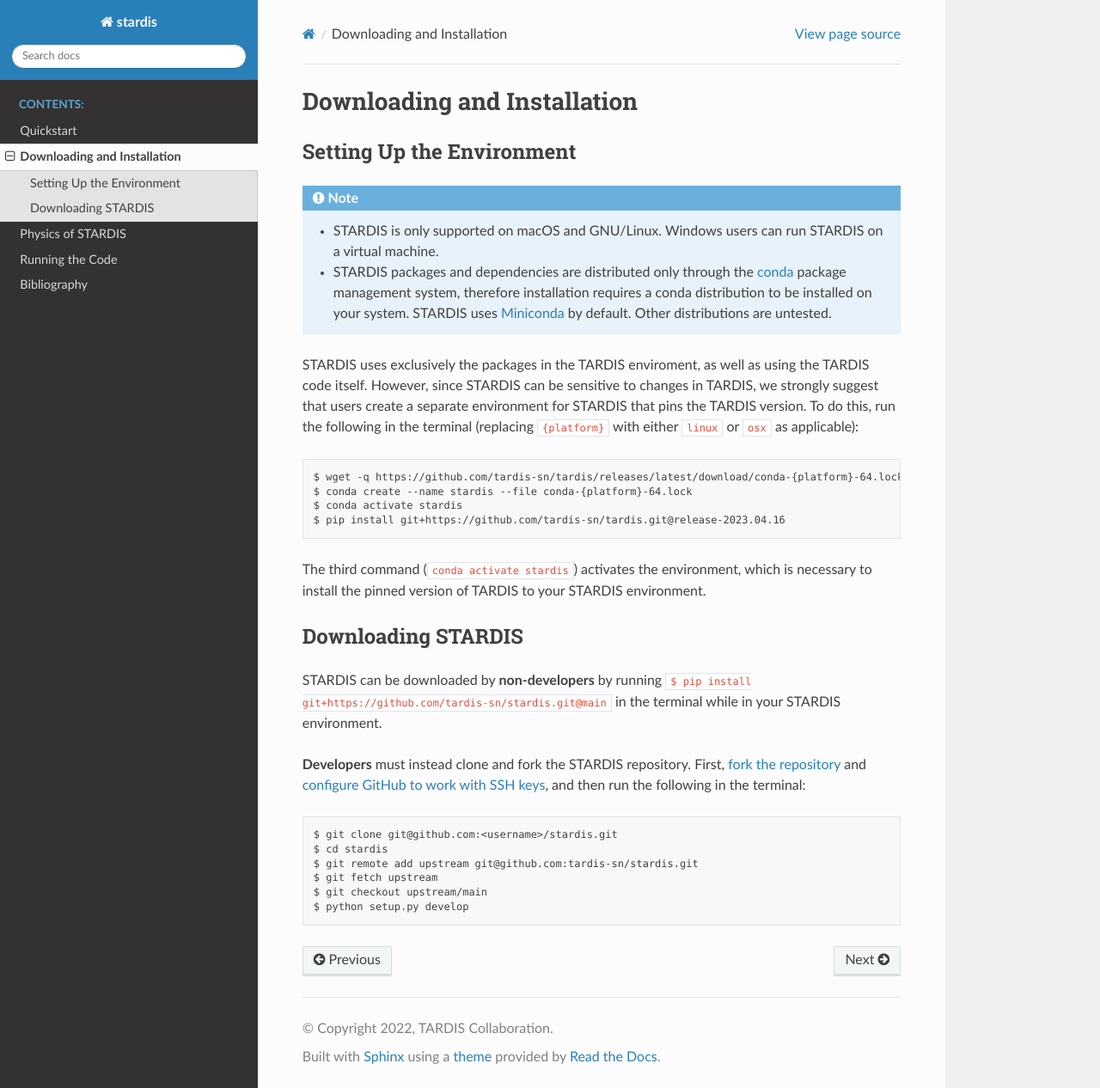
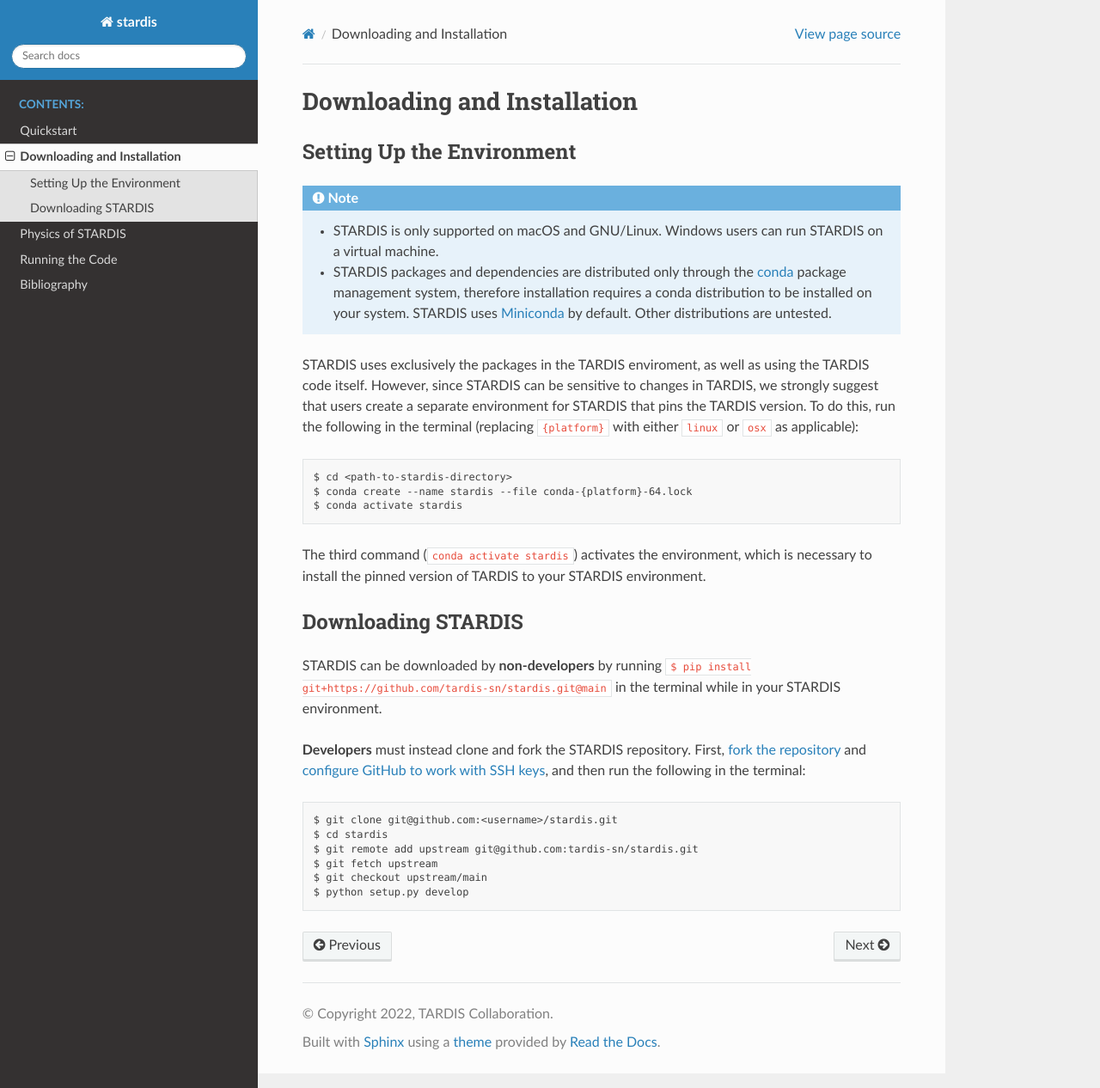
Before and after one commit to tardis-sn/stardis, a Sphinx documentation site: the page built from docs/installation.rst, in a window 1280 px wide and 1266 px high. Shown: the whole window at 86% size. Built offline with Sphinx 7.4.7 and the Read the Docs theme 2.0.0, drawn with Linux system fonts in a browser that asks for light colours; the version number could not be read and is left out.

Commit message:
Update documentation to reflect changes

```diff
--- a/docs/installation.rst
+++ b/docs/installation.rst
@@ -22,10 +22,9 @@
 
 ::
 
-   $ wget -q https://github.com/tardis-sn/tardis/releases/latest/download/conda-{platform}-64.lock
+   $ cd <path-to-stardis-directory>
    $ conda create --name stardis --file conda-{platform}-64.lock
    $ conda activate stardis
-   $ pip install git+https://github.com/tardis-sn/tardis.git@release-2023.04.16
 
 The third command (``conda activate stardis``) activates the
 environment, which is necessary to install the pinned version of TARDIS
```
